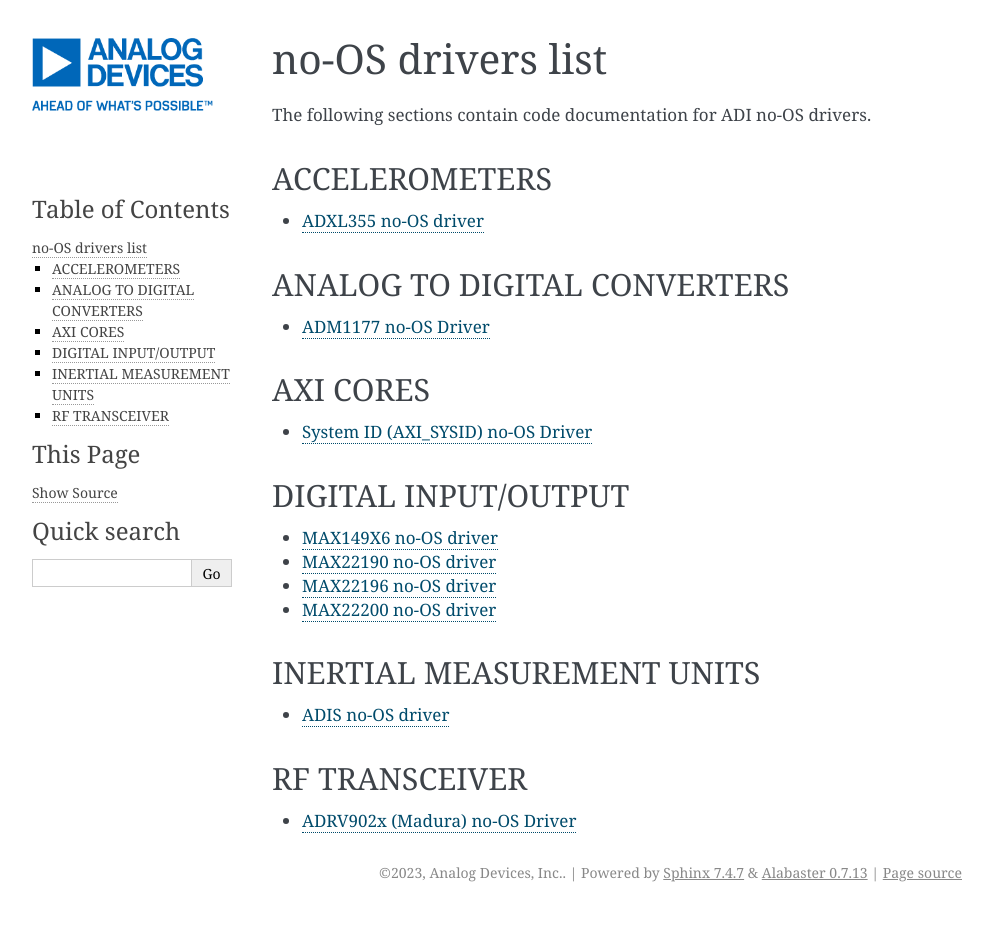
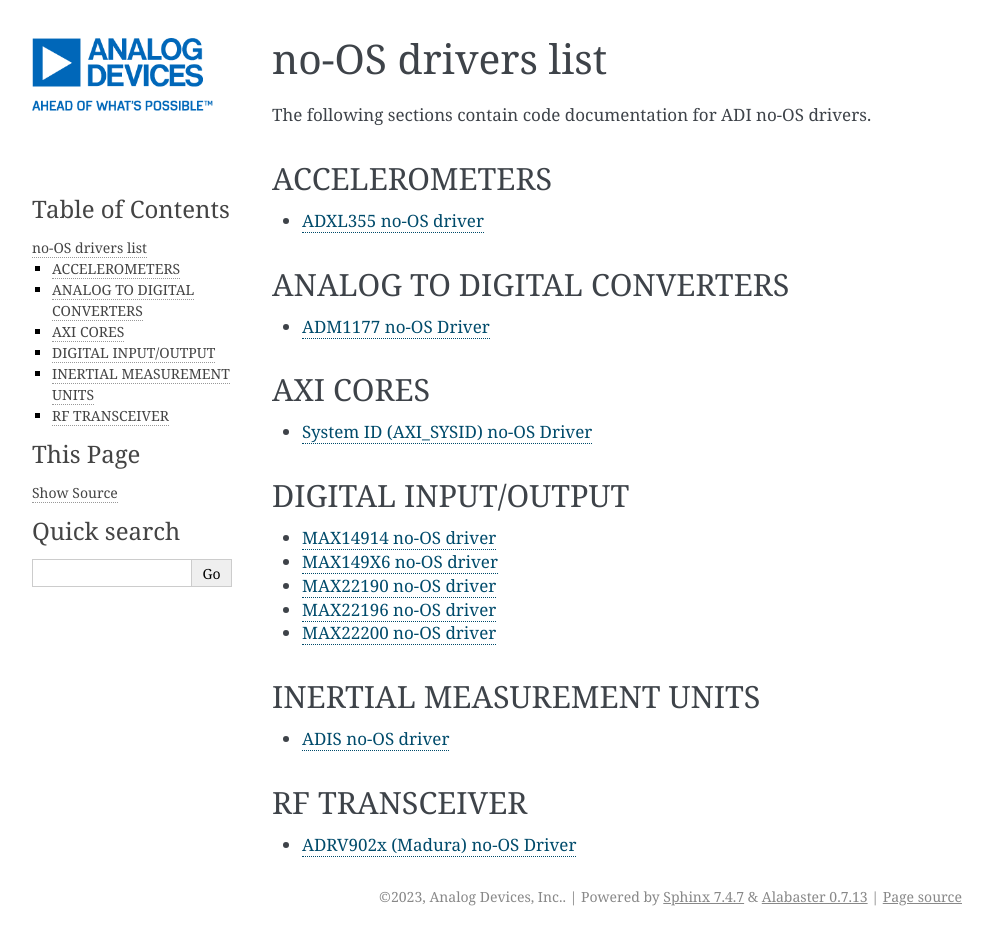
Before and after one commit to CiprianRegus/no-OS-core, a Sphinx documentation site: the page built from doc/sphinx/source/drivers_doc.rst, in a window 1280 px wide. Shown: the whole page, without its empty margins (148-1141 px from the left). Built offline with Sphinx 7.4.7, drawn with Linux system fonts in a browser that asks for light colours; before the commit the page ends 912 px from its top, so only the background shows below that.

Commit message:
dirvers: digital-io: max14914 : Add README documentation
Add README.rst documentation file for  the MAX14914 device.

Signed-off-by: Radu Sabau <radu.sabau@analog.com>

```diff
--- /dev/null
+++ b/doc/sphinx/source/drivers/max14914.rst
@@ -0,0 +1 @@
+.. include:: ../../../../drivers/digital-io/max14914/README.rst
--- a/doc/sphinx/source/drivers_doc.rst
+++ b/doc/sphinx/source/drivers_doc.rst
@@ -30,6 +30,7 @@ DIGITAL INPUT/OUTPUT
 .. toctree::
    :maxdepth: 1
 
+   drivers/max14914
    drivers/max149x6
    drivers/max22190
    drivers/max22196
```
Also changed, not shown: drivers/digital-io/max14914/README.rst (added).
